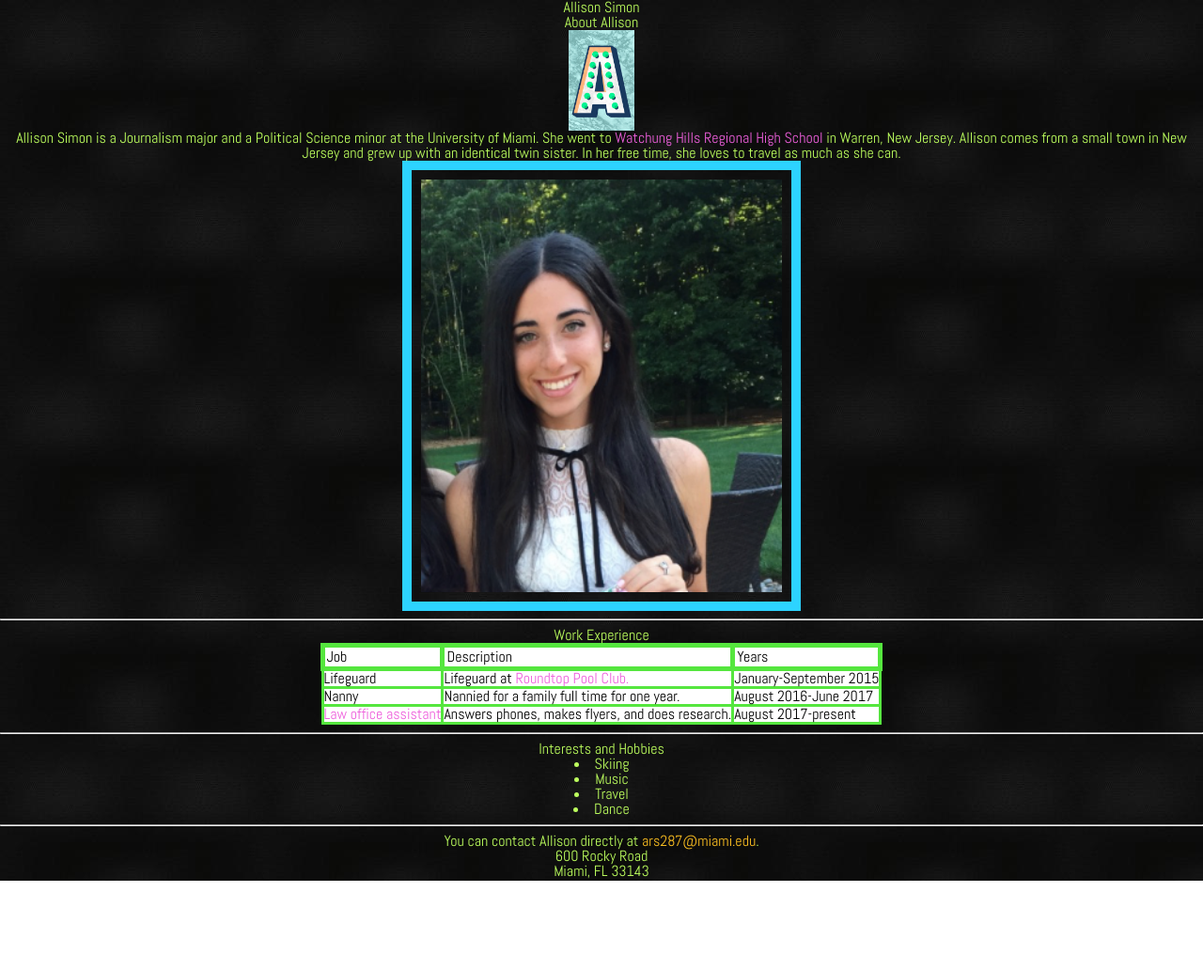
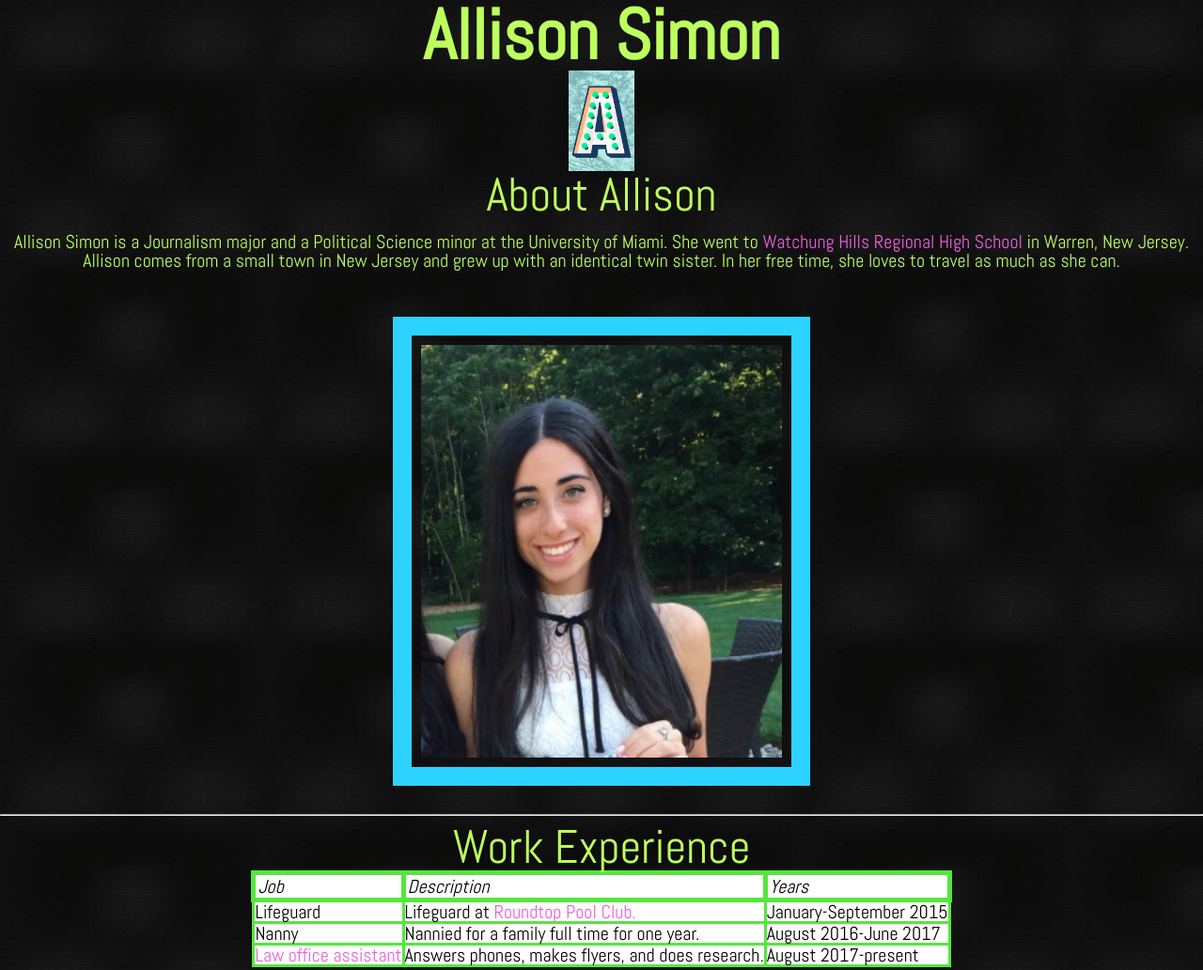
Before and after one commit to alliesimon28/CIM111, a plain HTML site: page a2/index.html in a window 1280 px wide. Shown: the top 1032 px of the page at 94% size. Before the commit the page ends 937 px from the top, so only its background shows below. Drawn offline with Linux system fonts and the light colour scheme.

Commit message:
adding new folder with my 3rd assignment of CSS styled resume

```diff
--- a/a2/index.html
+++ b/a2/index.html
@@ -15,18 +15,22 @@
   </head>
 <body>
 
-<div>
-  <h1><b>Allison Simon</b></h1>
+
+<div id=name>
+  <h1>Allison Simon</h1>
 </div>
 
-<div>
-  <h2> <i>About Allison</i> </h2>
+
+<img src="images/A.gif">
+
+<div class=about>
+  <h2> About Allison</h2>
 </div>
 
-<img src="images/A.gif" alt=A gif class=gif>
 
-<div>
-    <h3> <b>Allison Simon is a Journalism major and a Political Science minor at the University of Miami. She went to <a id=whrhs href="https://www.whrhs.org" target="_blank">Watchung Hills Regional High School</a> in Warren, New Jersey. Allison comes from a small town in New Jersey and grew up with an identical twin sister. In her free time, she loves to travel as much as she can.</b> </h3>
+
+<div class=info>
+    <h3> Allison Simon is a Journalism major and a Political Science minor at the University of Miami. She went to <a id=office href="https://www.whrhs.org" target="_blank">Watchung Hills Regional High School</a> in Warren, New Jersey. Allison comes from a small town in New Jersey and grew up with an identical twin sister. In her free time, she loves to travel as much as she can.</h3>
 </div>
 
    <img src="images/picture.jpeg" alt="Photo of Allison" class=picture>
@@ -34,33 +38,33 @@
 
 <hr>
 
-<div>
+<div class=about>
    <h4><i>Work Experience</i></h4>
 </div>
 
 <!-- table has css feature, but very basic one -->
   <!-- <table border = "1"> -->
-     <table class=table>
-           <tr>
+     <table>
+           <tr class=list>
               <th>Job</th>
               <th>Description</th>
               <th>Years</th>
            </tr>
 
-           <tr>
-              <td><b>Lifeguard</b></td>
-              <td>Lifeguard at <a id="roundtop" href="https://www.roundtopswim.com" target="_blank">Roundtop Pool Club.</a> </td>
+           <tr class=info>
+              <td>Lifeguard</td>
+              <td>Lifeguard at <a id="office" href="https://www.roundtopswim.com" target="_blank">Roundtop Pool Club.</a> </td>
               <td>January-September 2015</td>
            </tr>
 
-           <tr>
-              <td><b>Nanny</b></td>
+           <tr class=info>
+              <td>Nanny</td>
               <td>Nannied for a family full time for one year.</td>
               <td>August 2016-June 2017</td>
            </tr>
 
-           <tr>
-               <td><b><a id=office href="https://www.law.miami.edu/academics/hope" target="_blank">Law office assistant</a></b></td>
+           <tr class=info>
+               <td><a id=office href="https://www.law.miami.edu/academics/hope" target="_blank">Law office assistant</a></td>
                <td>Answers phones, makes flyers, and does research.</td>
                <td>August 2017-present</td>
       </table>
@@ -69,13 +73,12 @@
 
 <hr>
 
-<div>
+<div class=about>
       <h5> <i> Interests and Hobbies </i> </h5>
 </div>
 
-
       <ul style="list-style-type:disc"></ul>
-      <ul>
+      <ul class=list>
         <li>Skiing
         </li>
         <li>Music
@@ -91,7 +94,7 @@
 <hr>
 
       <address>
-        You can contact Allison directly at <a class=mail href= mailto="ars287@miami.edu">ars287@miami.edu</a>.
+        You can contact Allison directly at <a id=office href= mailto="ars287@miami.edu">ars287@miami.edu</a>.
         <p> 600 Rocky Road </p>
         <p> Miami, FL 33143 </p>
       </address>
--- a/a2/style.css
+++ b/a2/style.css
@@ -1,14 +1,22 @@
+
+#name {
+  font-weight: bold;
+  font-size: 75px;
+}
+
 div {
   text-align: center;
-  color: #bdff5e
+  color: #bdff5e;
 }
 
+/* the img element below is the styling of the gif I inserted*/
 
 img {
   width: 70px;
   display: block;
   margin-left: auto;
   margin-right: auto;
+
 }
 
 body {
@@ -18,29 +26,26 @@ body {
 
 .picture {
   display: block;
+  margin-top: 50px;
+  margin-bottom: 30px;
   margin-left: auto;
   margin-right: auto;
   width: 30%;
   padding:10px;
-  border:10px solid #2dd3ff;
+  padding-top: 10px;
+  border:20px solid #2dd3ff;
 
 }
 
-
-
-
-#whrhs {
-    color: #ee5fdc;
-    text-decoration: none
-
+.about {
+  font-weight: inherit;
+  font-size: 50px;
 }
 
-#whrhs:hover {
-  color: #ff9526;
-  background-image: url(images/blue.jpeg);
-  background-repeat: repeat;
+.info {
+  font-size: 20px;
+  margin-top: 15px;
 }
-
 
 
 
@@ -54,6 +59,8 @@ table th {
 
 }
 
+/* never used the individual td and tr tags before. Never used background-color tag for hover before or text-decoration tag to remove underline*/
+
 table td {
   border-bottom: 3px solid #55e63e;
   border: 3px solid #55e63e;
@@ -61,19 +68,9 @@ table td {
 
 }
 
-.table {
+table {
   margin-left:auto;
   margin-right:auto;
-}
-
-#roundtop {
-  text-decoration: none;
-  color: #ee5fdc;
-}
-
-#roundtop:hover {
-color: #ff9526;
-background-color: #c0ec13;
 }
 
 #office {
@@ -90,19 +87,26 @@ ul, li {
 text-align: center;
 color: #bdff5e;
 list-style: inside;
+}
 
+ul{
+  list-style-type: disc;
+  list-style-position: inside;
+}
 
-
+.list {
+  font-style: italic;
+  font-size: 20px;
 }
 
 
 address {
+  font-size: 20px;
   text-align: center;
-  color: #bdff5e
-
+  color: #bdff5e;
 }
 
-.mail {
-  text-decoration: none;
-  color: #ffc121;
-}
+
+
+/* not all of my classes were used more than once because some of them were specific to a certain area of my resume, but some were used more than once*/
+/* My hover tag used in my email address is NOT clickable, just can hover because I cannot figure out how to link to actual email*/
```
